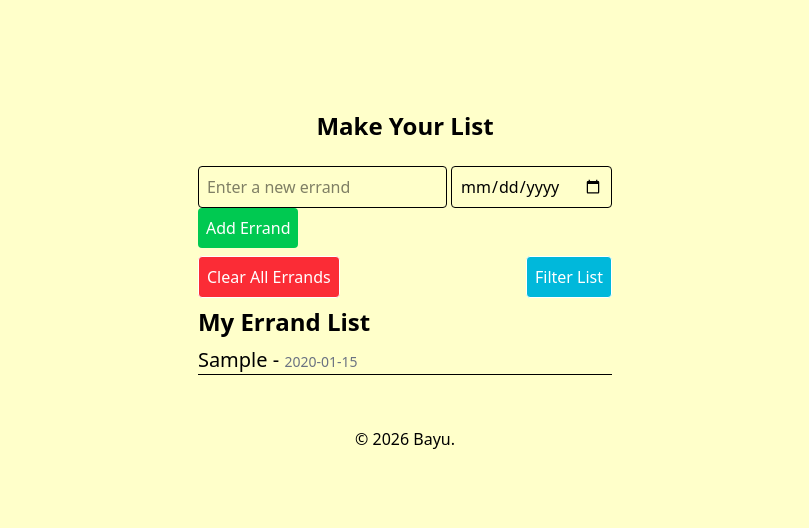
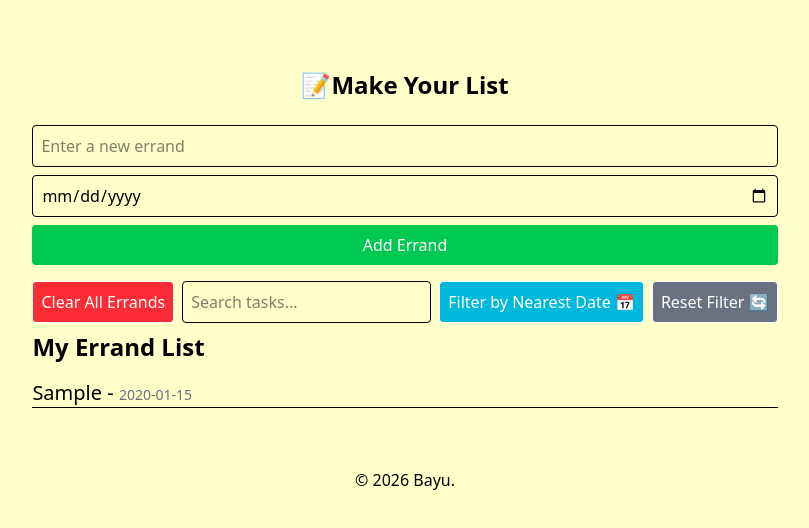
Before and after one commit to Mas-Bayu/CodingCamp-2February26-Abiyyu-Boggy-Satriani, a plain HTML site: page index.html in a window 1280 px wide. Both pictures are taken after typing "Sample", "2020-01-15" into the empty fields and a click on the button "Add Errand". Shown: the whole page, without its empty margins (235-1044 px from the left). Drawn offline with nearby package versions, Linux system fonts and the light colour scheme.

Commit message:
FINISHED PROJECT

```diff
--- a/JS/script.js
+++ b/JS/script.js
@@ -1,36 +1,41 @@
 let todos = [];
+let originalTodos = []; // Stores the order tasks were added
 
 function addTodo() {
     const todoInput = document.getElementById('todo-input');
     const todoDate = document.getElementById('todo-date');
 
-    // validation to check if both fields are filled
-    if (todoInput.value.trim() === ''|| todoDate.value === '') {
+    if (todoInput.value.trim() === '' || todoDate.value === '') {
         alert("Please enter the todo and due date.");
         return;
-    } else {
+    }
+
     const newTodo = {
         todo: todoInput.value.trim(),
         date: todoDate.value
     };
+
     todos.push(newTodo);
-        console.log('todo added:', todos);
+    originalTodos = [...todos]; // Update the backup list
 
     todoInput.value = '';
     todoDate.value = '';
 
-        renderTodos();
-    }
+    renderTodos(todos);
 }
 
-function renderTodos() {
+function renderTodos(listToRender = todos) {
     const todoList = document.getElementById('todo-list');
-
     todoList.innerHTML = '';
 
-    todos.forEach((item, index) => {
+    if (listToRender.length === 0) {
+        todoList.innerHTML = '<li>There are no errands to run right now.</li>';
+        return;
+    }
+
+    listToRender.forEach((item) => {
         todoList.innerHTML += `
-        <li>
+        <li class="py-2">
             <p class="text-xl">${item.todo} - <span class="text-sm text-gray-500">${item.date}</span></p>
             <hr />
         </li>
@@ -38,11 +43,38 @@ function renderTodos() {
     });
 }
 
-function deleteAllTodos() {
-    todos = [];
+// Function: Sorts by Date
+function sortByNearestDate() {
+    // 1. Sort the actual 'todos' data array
+    todos.sort((a, b) => {
+        const dateA = new Date(a.date);
+        const dateB = new Date(b.date);
+
+        // This sorts from soonest (nearest) to furthest
+        return dateA - dateB;
+    });
+
+    // 2. Re-render the list so the user sees the new order
     renderTodos();
 }
 
-function filterTodos() {
+// NEW Function: Resets to original addition order
+function resetSort() {
+    todos = [...originalTodos]; // Restore from the backup
+    renderTodos(todos);
+}
 
+// Function: Live Search
+function searchTodos() {
+    const searchText = document.getElementById('filter-errand').value.toLowerCase();
+    const filteredTodos = todos.filter(item =>
+        item.todo.toLowerCase().includes(searchText)
+    );
+    renderTodos(filteredTodos);
 }
+
+function deleteAllTodos() {
+    todos = [];
+    originalTodos = [];
+    renderTodos();
+}
--- a/index.html
+++ b/index.html
@@ -13,27 +13,35 @@
 </head>
 <body>
     <header>
-        <h1 class="text-2xl font-bold pb-6">Make Your List</h1>
+        <h1 class="text-2xl font-bold pb-6">📝Make Your List</h1>
     </header>
 
     <main>
         <!-- form sectiion -->
-        <section>
-            <form>
-                <input class="border p-2 rounded" type="text" id="todo-input" placeholder="Enter a new errand">
-                <input class="border p-2 rounded" type="date" id="todo-date" placeholder="Enter due date">
+<section>
+    <div class="flex flex-col gap-2">
+        <input class="border p-2 rounded" type="text" id="todo-input" placeholder="Enter a new errand">
+        <input class="border p-2 rounded" type="date" id="todo-date">
+        <button class="bg-green-500 text-white p-2 rounded hover:bg-cyan-600 w-full md:w-auto" onclick="addTodo()" type="button">
+            Add Errand
+        </button>
+    </div>
+</section>
 
-            </form>
-                <button class="bg-green-500 text-white p-2 rounded hover:bg-cyan-600" onclick="addTodo()" type="button">Add Errand</button>
-        </section>
+<section class="flex flex-wrap pt-4 gap-2 justify-between items-center">
+    <button class="border rounded p-2 bg-red-500 text-white order-3 md:order-1" onclick="deleteAllTodos()">
+        Clear All Errands
+    </button>
 
-        <!-- form filter section -->
-        <section class="flex pt-2 justify-between">
-            <button class="border rounded p-2 bg-red-500 text-white" onclick="deleteAllTodos()">Clear All Errands</button>
+    <div class="flex gap-2 order-1 md:order-2 w-full md:w-auto">
+        <input class="border p-2 rounded flex-grow" type="text" id="filter-errand" placeholder="Search tasks..." oninput="searchTodos()">
+    </div>
 
-            <button class="border rounded p-2 bg-cyan-500 text-white">Filter List</button>
-
-        </section>
+    <div class="flex gap-2 order-2 md:order-3">
+        <button onclick="sortByNearestDate()" class="border rounded p-2 bg-cyan-500 text-white">Filter by Nearest Date 📅</button>
+        <button onclick="resetSort()" class="border rounded p-2 bg-gray-500 text-white">Reset Filter 🔄</button>
+    </div>
+</section>
 
         <section class="pt-2">
             <header>
@@ -43,6 +51,7 @@
             <ul class="pt-2" id="todo-list">
                 <!-- List of errands will appear here -->
                  <li>There are no errands to run right now.</li>
+            </ul>
         </section>
     </main>
 
```
Lines whose indentation alone changed are shown as unchanged.
